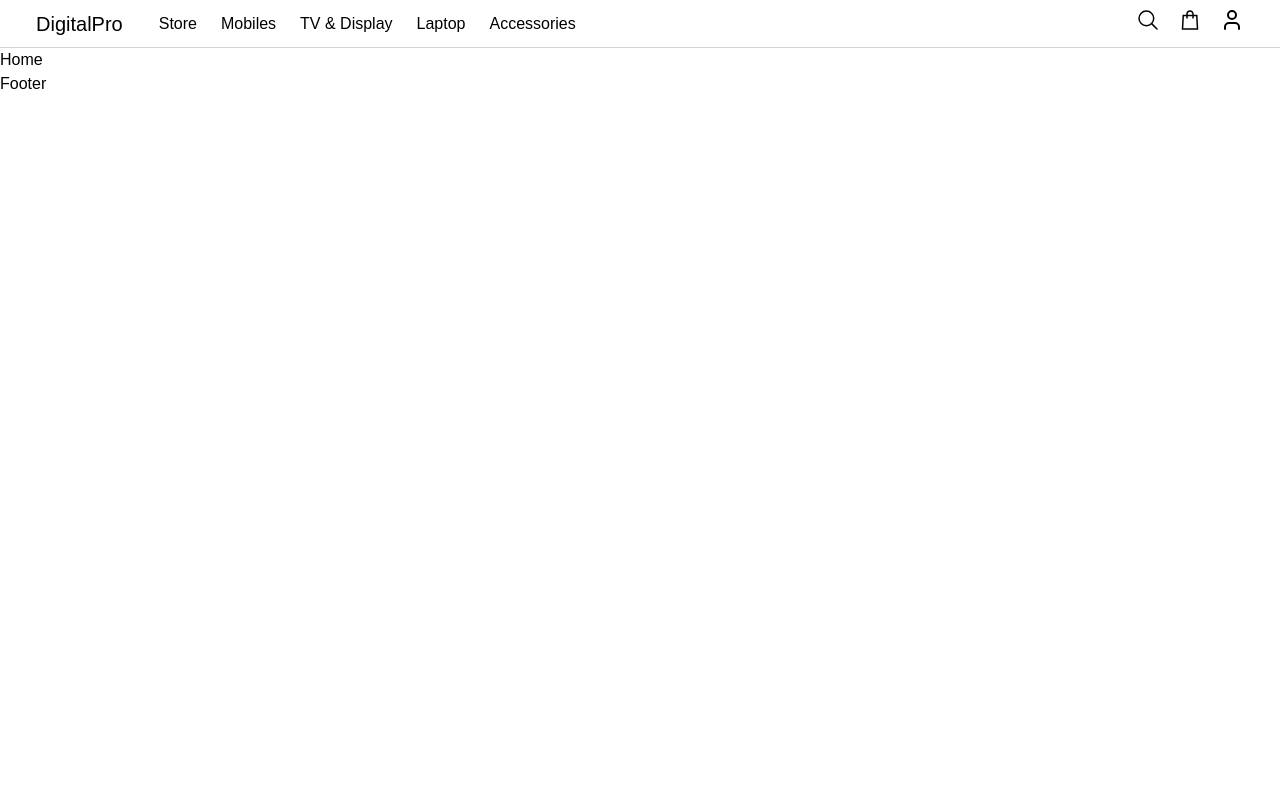
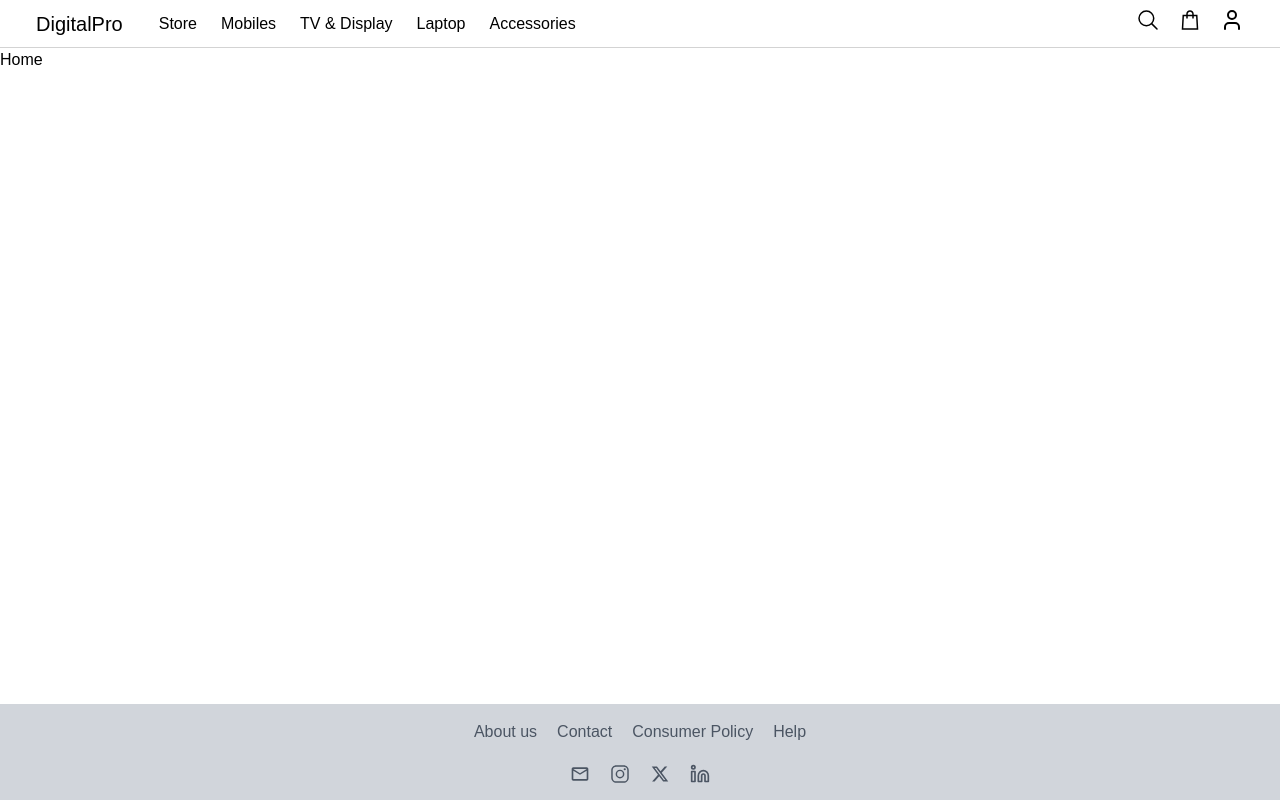
Before and after one commit to Abhishek7487/DigitalPro, a React (Vite) app: page /home in a window 1280 px wide. Built offline with nearby package versions, Linux system fonts and the light colour scheme.

Commit message:
created a footer and added styles to it

```diff
--- a/src/styles/Styles.js
+++ b/src/styles/Styles.js
@@ -4,6 +4,7 @@ export const StyledAppLayout = styled.header`
   display: flex;
   flex-direction: column;
   height: 100vh;
+  position: relative;
 `;
 
 export const StyledPageNotFound = styled.main`
@@ -54,3 +55,30 @@ export const StyledHeader = styled.div`
     }
   }
 `;
+
+export const StyledFooter = styled.div`
+  display: flex;
+  background-color: var(--color-grey-300);
+  color: var(--color-grey-600);
+  align-items: center;
+  flex-direction: column;
+  gap: 2rem;
+  padding: 1.6rem 0;
+  position: absolute;
+  bottom: 0;
+  left: 0;
+  right: 0;
+
+  ul {
+    display: flex;
+    align-items: center;
+    gap: 2rem;
+  }
+
+  .footer-icons {
+    display: flex;
+    align-items: center;
+    gap: 2rem;
+    font-size: 2rem;
+  }
+`;
--- a/src/ui/Footer.jsx
+++ b/src/ui/Footer.jsx
@@ -1,5 +1,27 @@
+import { StyledFooter } from "../styles/Styles";
+import { Link } from "react-router-dom";
+import { IoLogoInstagram } from "react-icons/io5";
+import { LuLinkedin } from "react-icons/lu";
+import { RiTwitterXFill } from "react-icons/ri";
+import { MdOutlineMailOutline } from "react-icons/md";
+
 function Footer() {
-  return <div>Footer</div>;
+  return (
+    <StyledFooter>
+      <ul>
+        <Link to="/">About us</Link>
+        <Link to="/">Contact</Link>
+        <Link to="/">Consumer Policy</Link>
+        <Link to="/">Help</Link>
+      </ul>
+
+      <div className="footer-icons">
+        <MdOutlineMailOutline />
+        <IoLogoInstagram />
+        <RiTwitterXFill />
+        <LuLinkedin />
+      </div>
+    </StyledFooter>
+  );
 }
-
 export default Footer;
```
